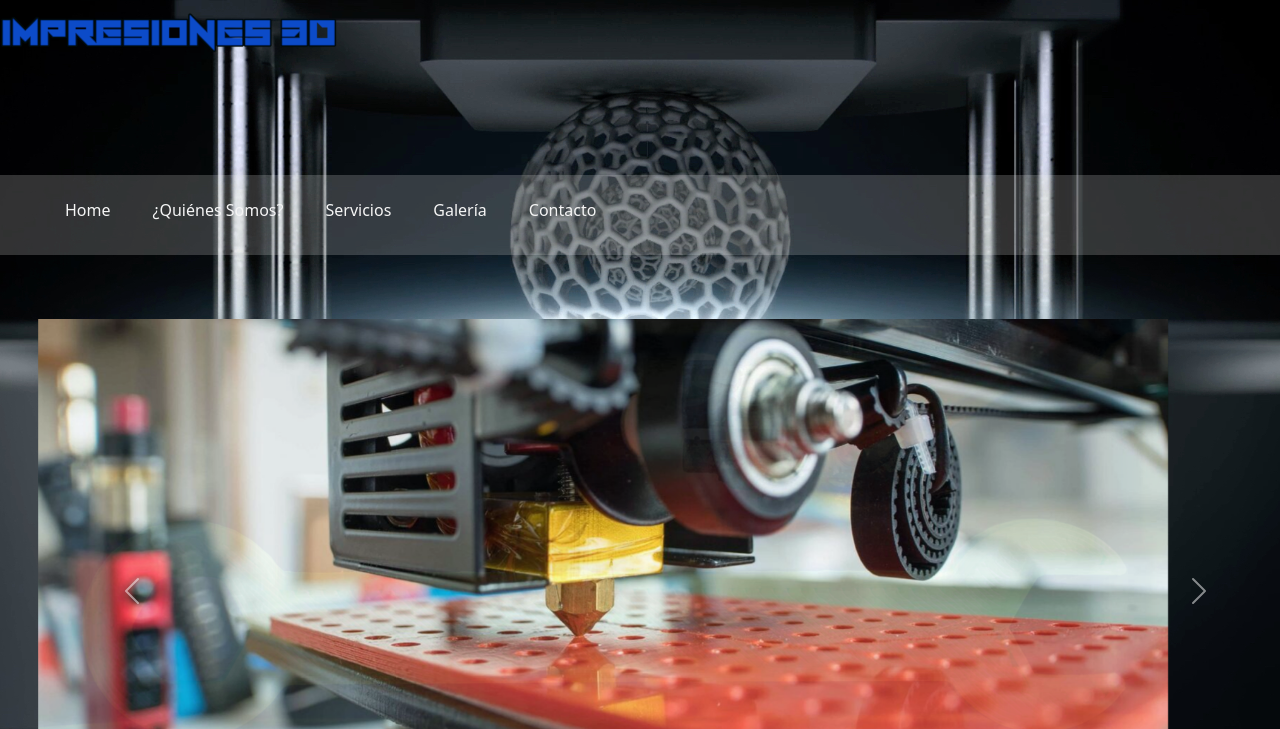
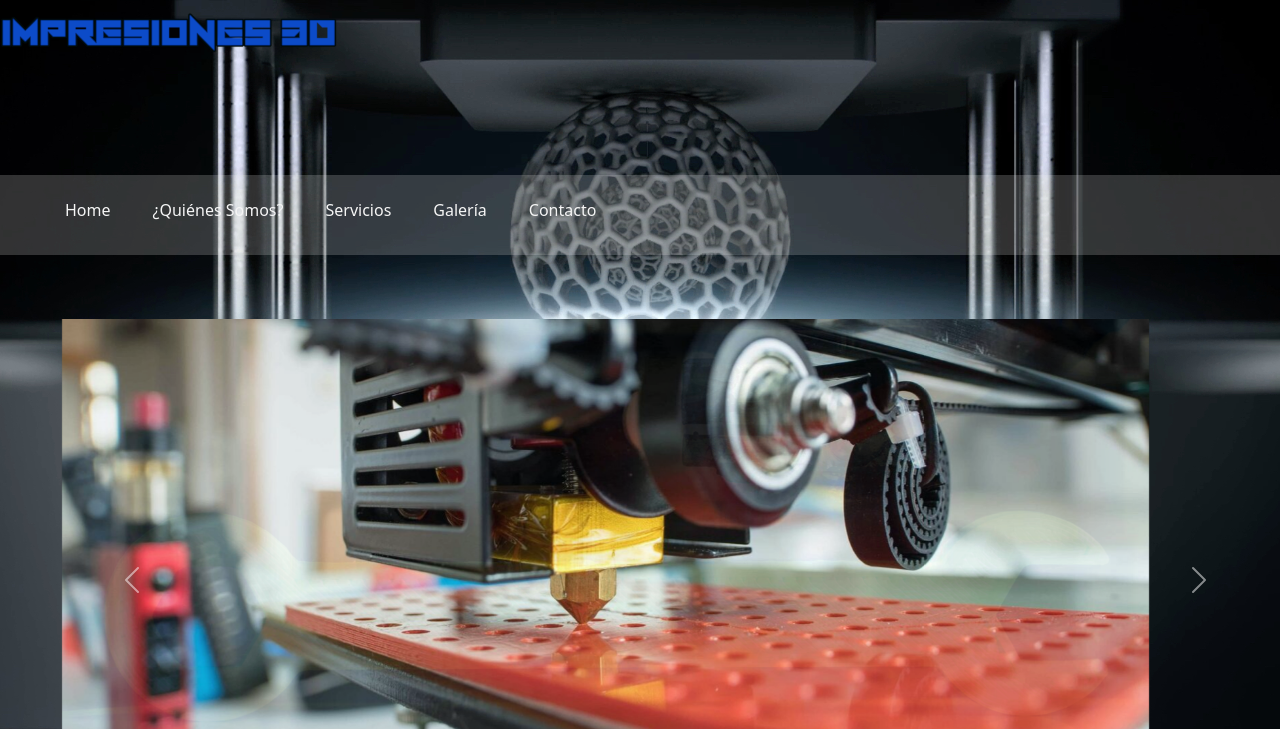
Before and after one commit to marcoBusto/coder-marco-busto, a plain HTML site: page index.html in a window 1280 px wide. Shown: the part 71-800 px from the top of the page. Drawn offline with nearby package versions, Linux system fonts and the light colour scheme.

Commit message:
18/04/2022

```diff
--- a/css/principal.css
+++ b/css/principal.css
@@ -101,6 +101,7 @@ body{
     height: auto;
     width: 80%;
 }
+
 /*pie de página*/
 #pie{
     grid-area: footer;
--- a/index.html
+++ b/index.html
@@ -39,8 +39,8 @@
                 </ul>
             </nav>
         <article id="contenidos" class="container-fluid">
-          <div id="carouselHome" class="carousel slide carousel-fade" data-bs-ride="carousel">
-              <div class="carousel-inner" data-bs-interval="5">
+          <div id="carouselHome" class="carousel slide carousel-fade container-fluid"  data-bs-ride="carousel">
+              <div class="carousel-inner container-fluid"  data-bs-interval="5">
                 <div class="carousel-item active">
                   <img src="img/0.jpg" class="img-fluid" data-bs-interval="5">
                 </div>
@@ -51,7 +51,7 @@
                   <img src="img/2.jpg" class="img-fluid" data-bs-interval="5">
                 </div>
               </div>
-              <button class="carousel-control-prev" type="button" data-bs-target="#carouselHome" data-bs-slide="prev">
+              <button class="carousel-control-prev " type="button" data-bs-target="#carouselHome" data-bs-slide="prev">
                 <span class="carousel-control-prev-icon" aria-hidden="true"></span>
                 <span class="visually-hidden">Anterior</span>
               </button>
```
